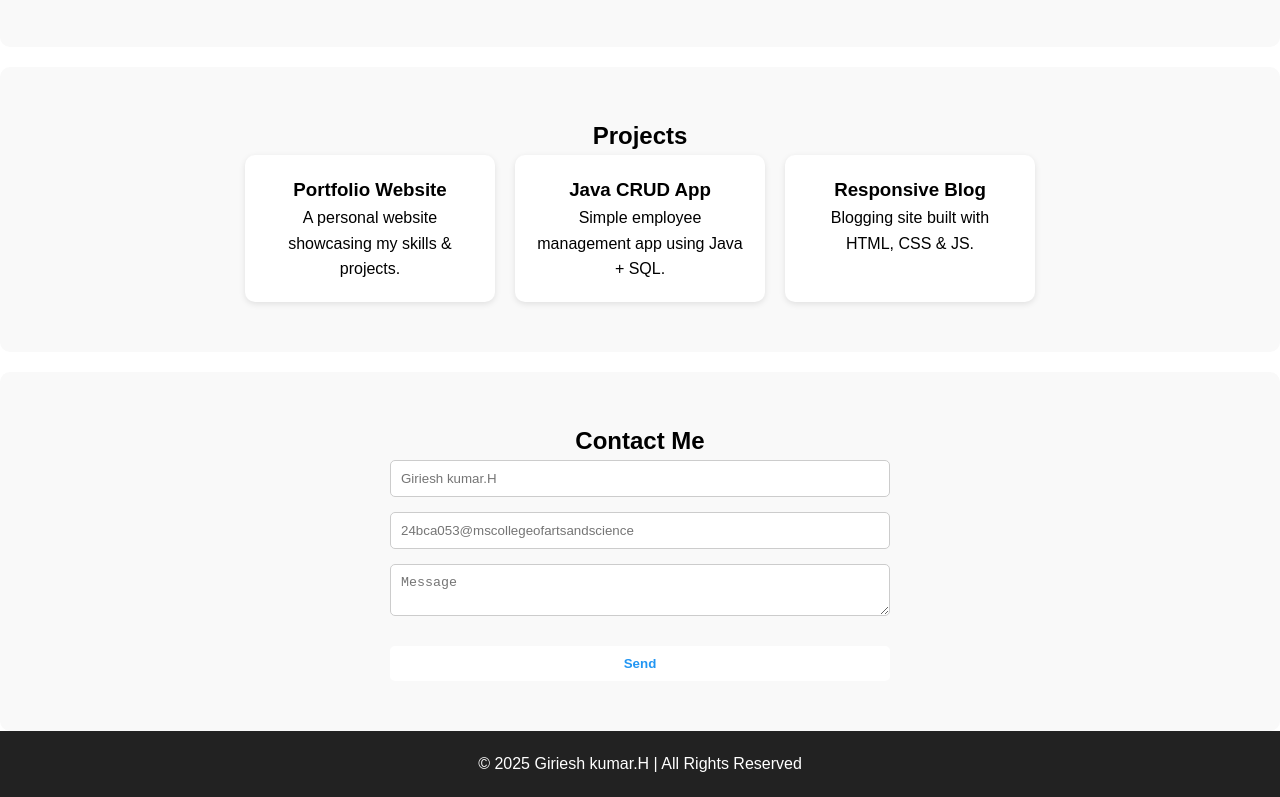
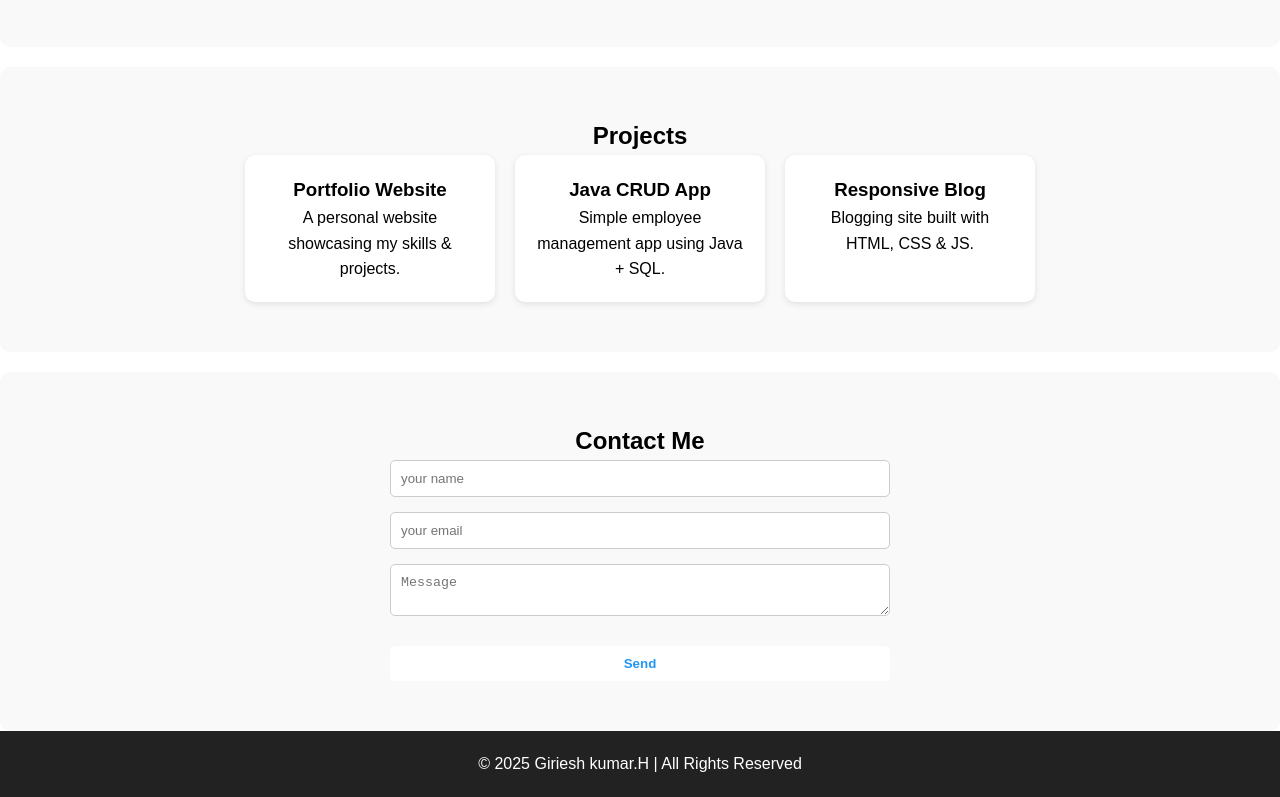
Before and after one commit to 24bca053-blip/Giriesh-kumar, a plain HTML site: page index.html in a window 1280 px wide. Shown: the part 1151-1948 px from the top of the page. Drawn offline with Linux system fonts and the light colour scheme.

Commit message:
Update index.html

```diff
--- a/index.html
+++ b/index.html
@@ -84,8 +84,8 @@
   <section id="contact" class="contact">
     <h2>Contact Me</h2>
     <form id="contactForm">
-      <input type="text" placeholder="Giriesh kumar.H" required>
-      <input type="email" placeholder="24bca053@mscollegeofartsandscience" required>
+      <input type="text" placeholder="your name" required>
+      <input type="email" placeholder="your email " required>
       <textarea placeholder="Message" required></textarea>
       <button type="submit" class="btn">Send</button>
     </form>
```
